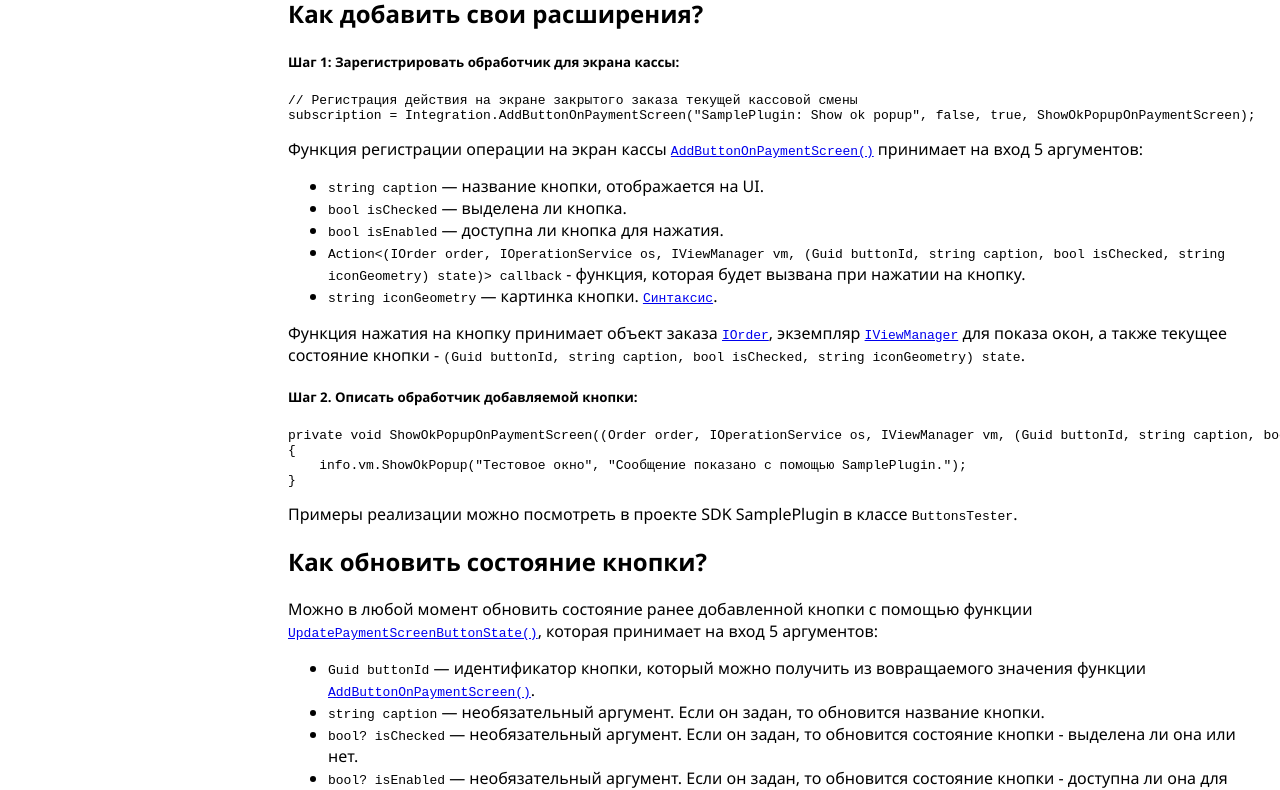
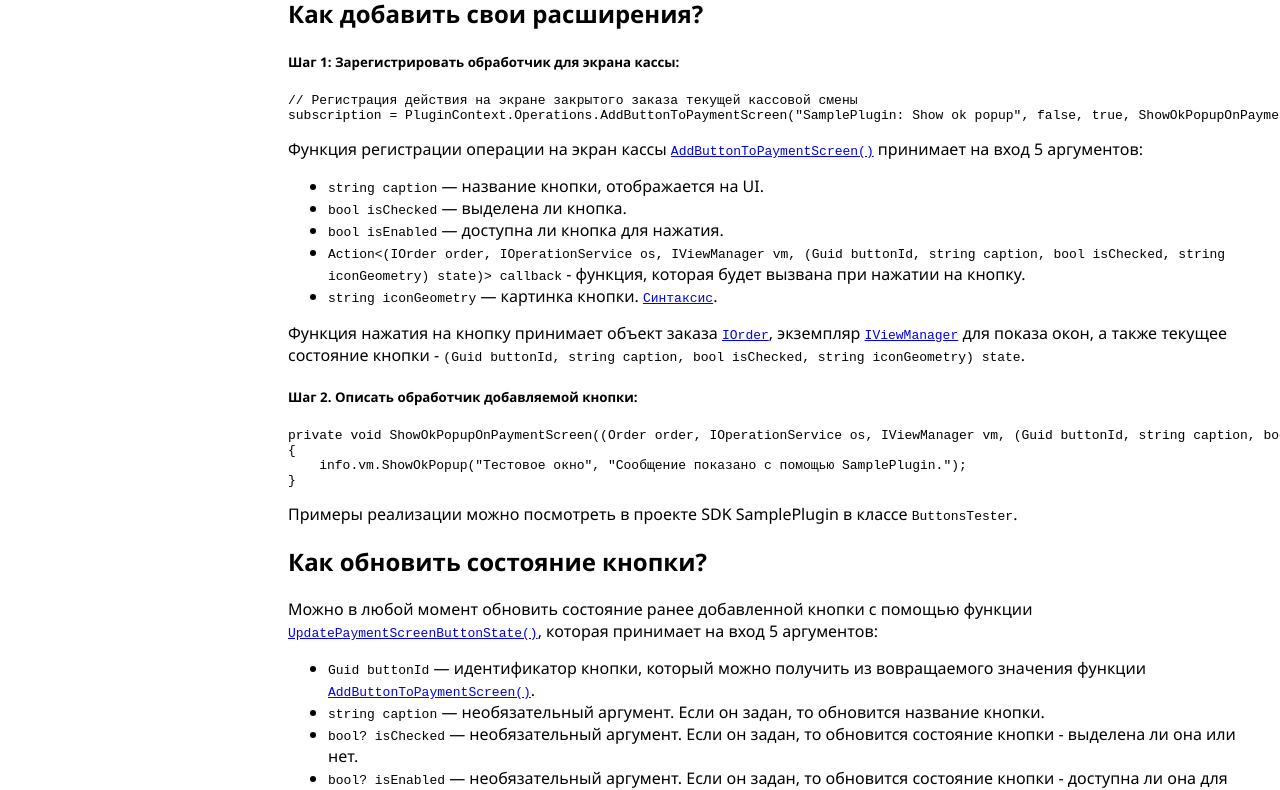
Before and after one commit to iiko/front.api.doc, a Jekyll site: the page built from v7/ru/ActionOnPaymentScreenView.md, in a window 1280 px wide and 1400 px high, scrolled down 5145 px. Shown: the part 337-1127 px from the top of the window. Built offline with Jekyll 4.4.1, drawn with Linux system fonts in a browser that asks for light colours.

Commit message:
RMS-52734 Front.Api: Документировать апи AddButtonToPaymentScreen, UpdatePaymentScreenButtonState, PaymentScreenUpdated

````diff
--- a/v7/ru/ActionOnPaymentScreenView.md
+++ b/v7/ru/ActionOnPaymentScreenView.md
@@ -44,10 +44,10 @@ layout: default
 
 ```cs
 // Регистрация действия на экране закрытого заказа текущей кассовой смены
-subscription = Integration.AddButtonOnPaymentScreen("SamplePlugin: Show ok popup", false, true, ShowOkPopupOnPaymentScreen);
+subscription = PluginContext.Operations.AddButtonToPaymentScreen("SamplePlugin: Show ok popup", false, true, ShowOkPopupOnPaymentScreen);
 ```
 
-Функция регистрации операции на экран кассы [`AddButtonOnPaymentScreen()`](https://iiko.github.io/front.api.sdk/v7/html/M_Resto_Front_Api_IOperationService_AddButtonToPaymentScreen.htm) принимает на вход 5 аргументов:
+Функция регистрации операции на экран кассы [`AddButtonToPaymentScreen()`](https://iiko.github.io/front.api.sdk/v7/html/M_Resto_Front_Api_IOperationService_AddButtonToPaymentScreen.htm) принимает на вход 5 аргументов:
 
 - `string caption` — название кнопки, отображается на UI.
 - `bool isChecked` — выделена ли кнопка.
@@ -73,7 +73,7 @@ private void ShowOkPopupOnPaymentScreen((Order order, IOperationService os, IVie
 
 Можно в любой момент обновить состояние ранее добавленной кнопки с помощью функции [`UpdatePaymentScreenButtonState()`](https://iiko.github.io/front.api.sdk/v7/html/M_Resto_Front_Api_IOperationService_UpdatePaymentScreenButtonState.htm), которая принимает на вход 5 аргументов:
 
-- `Guid buttonId` — идентификатор кнопки, который можно получить из вовращаемого значения функции [`AddButtonOnPaymentScreen()`](https://iiko.github.io/front.api.sdk/v7/html/M_Resto_Front_Api_IOperationService_AddButtonToPaymentScreen.htm).
+- `Guid buttonId` — идентификатор кнопки, который можно получить из вовращаемого значения функции [`AddButtonToPaymentScreen()`](https://iiko.github.io/front.api.sdk/v7/html/M_Resto_Front_Api_IOperationService_AddButtonToPaymentScreen.htm).
 - `string caption` — необязательный аргумент. Если он задан, то обновится название кнопки.
 - `bool? isChecked` — необязательный аргумент. Если он задан, то обновится состояние кнопки - выделена ли она или нет.
 - `bool? isEnabled` — необязательный аргумент. Если он задан, то обновится состояние кнопки - доступна ли она для нажатия или нет.
````
Also changed, not shown: _posts/2021-08-9-add-action-for-payment-screen.md (+1 -1 lines).
